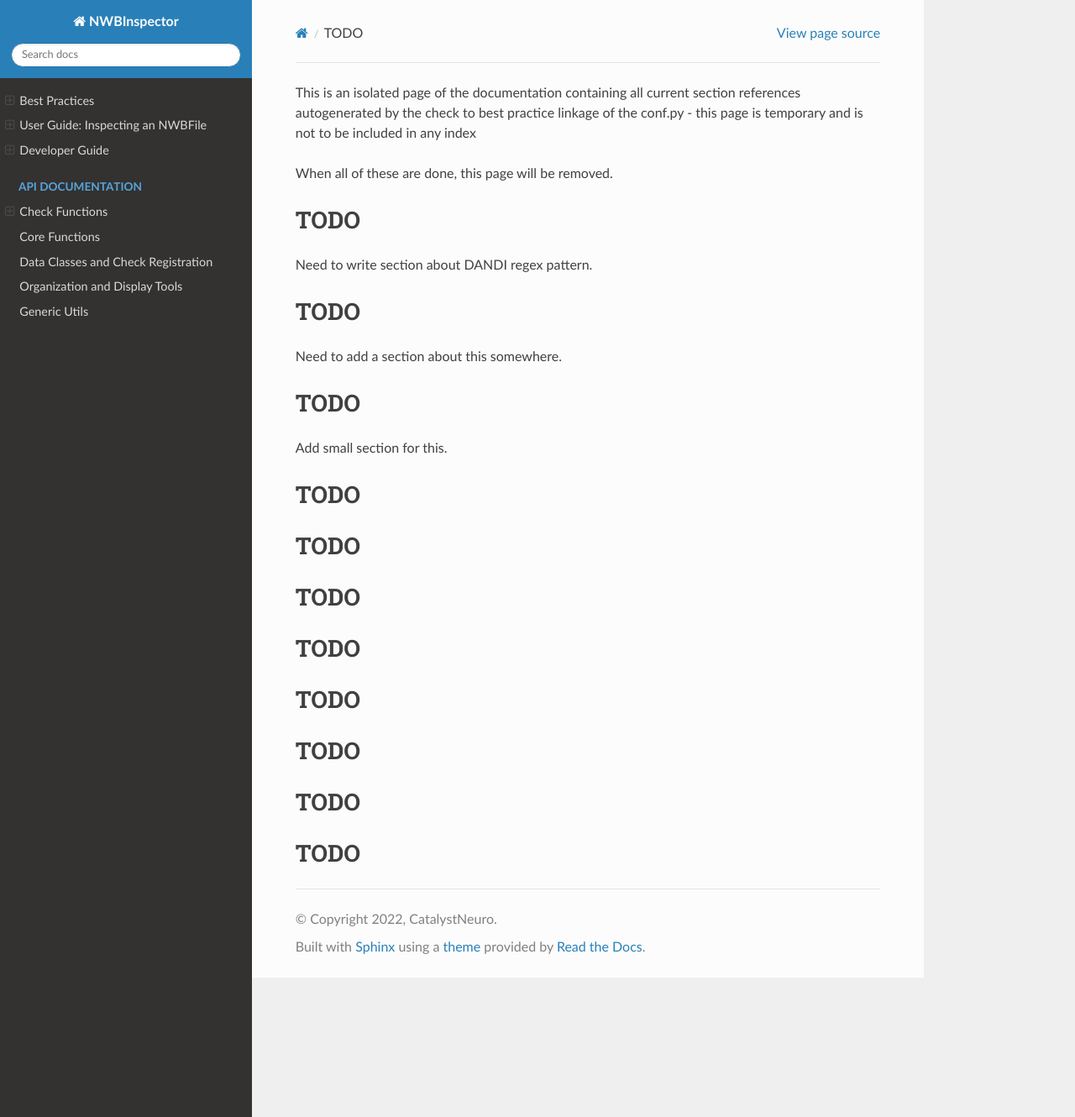
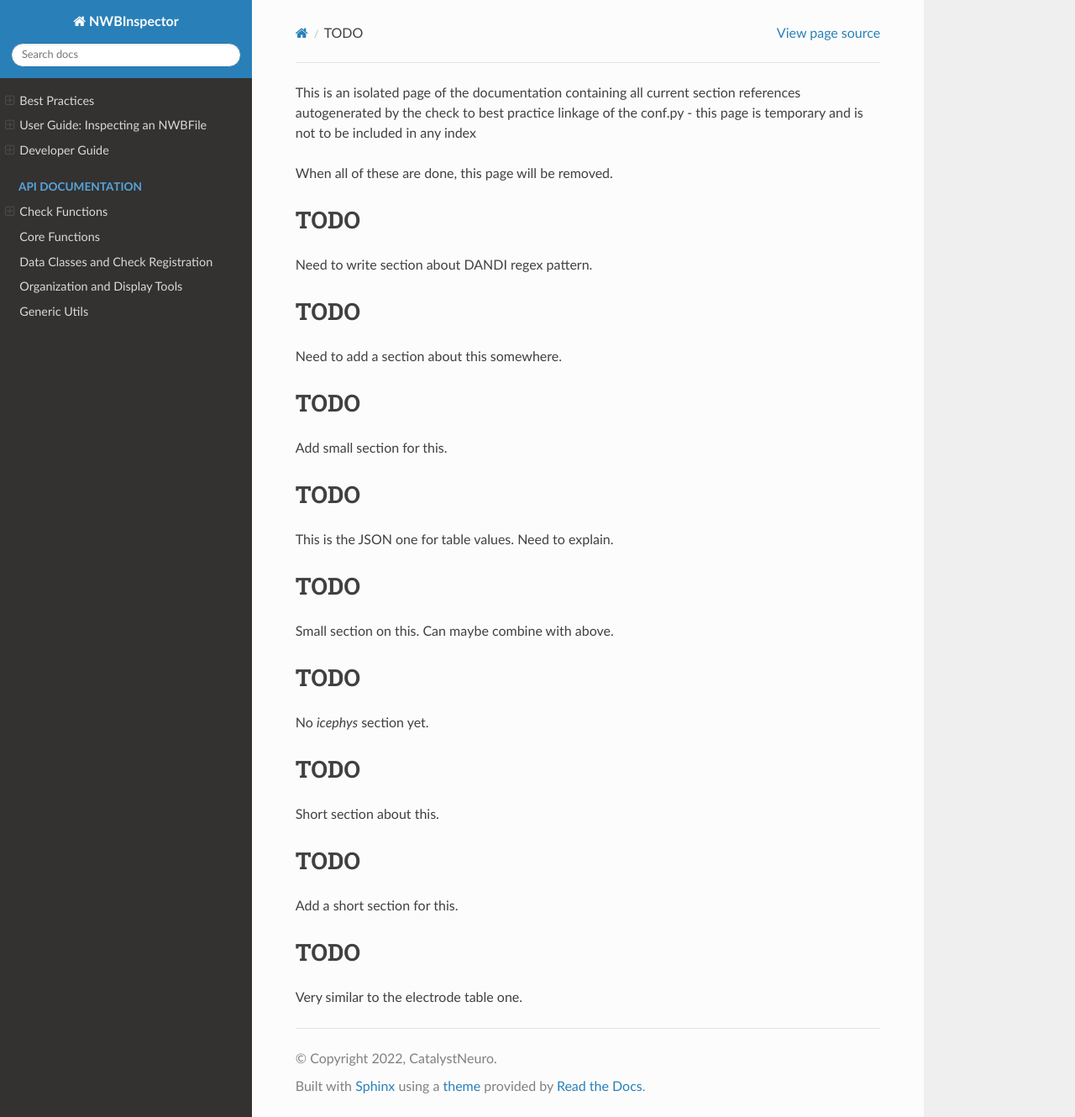
Before and after one commit to NeurodataWithoutBorders/nwbinspector, a Sphinx documentation site: the page built from docs/best_practices/todo.rst, in a window 1280 px wide and 1330 px high. Shown: the whole window at 84% size. Built offline with Sphinx 7.4.7 and the Read the Docs theme 2.0.0, drawn with Linux system fonts in a browser that asks for light colours.

Commit message:
finish taking stock of remaining BP links

```diff
--- a/docs/best_practices/todo.rst
+++ b/docs/best_practices/todo.rst
@@ -29,43 +29,46 @@ TODO
 Add small section for this.
 
 
-
-.. _best_practice_time_intervals_stop_after_start:
+.. _best_practice_table_values_for_dict:
 
 TODO
 ----
 
-.. _best_practice_table_values_for_dict:
-
-TODO
-----
+This is the JSON one for table values. Need to explain.
 
 .. _best_practice_col_not_nan:
 
 TODO
 ----
 
+Small section on this. Can maybe combine with above.
+
 .. _best_practice_intracellular_electrode_cell_id_exists:
 
 TODO
 ----
 
-.. _best_practice_electrical_series_dims:
-
-TODO
-----
+No `icephys` section yet.
 
 .. _best_practice_electrical_series_reference_electrodes_table:
 
 TODO
 ----
 
+Short section about this.
+
+
 .. _best_practice_spike_times_not_in_unobserved_interval:
 
 TODO
 ----
 
+Add a short section for this.
+
+
 .. _best_practice_roi_response_series_link_to_plane_segmentation:
 
 TODO
 ----
+
+Very similar to the electrode table one.
```
Also changed, not shown: 1 other file.
